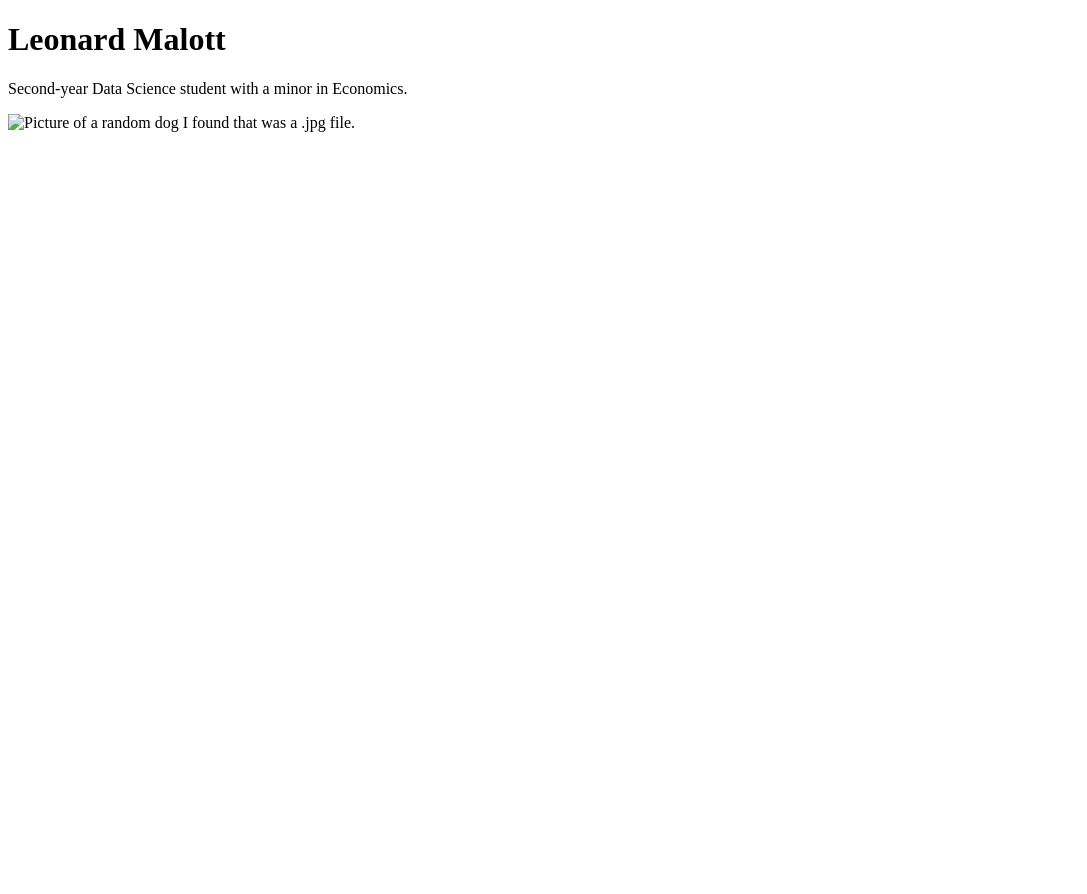
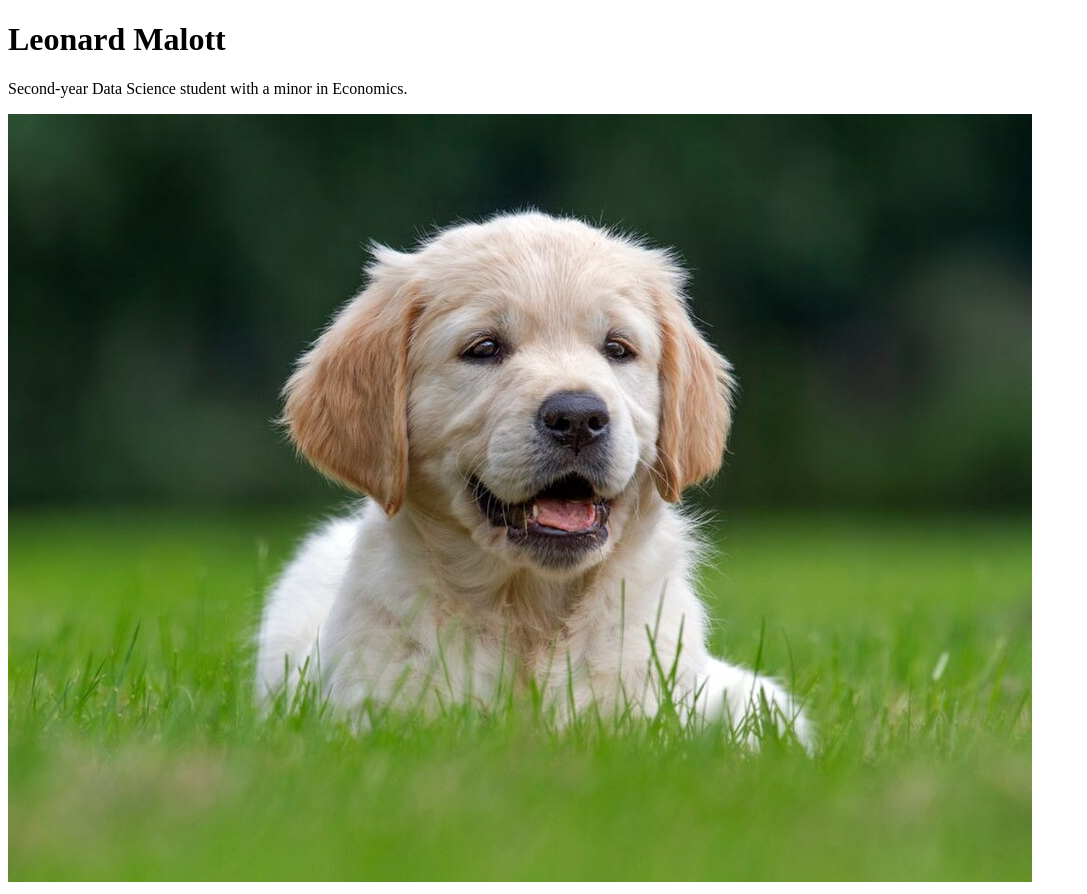
Before and after one commit to lmalottucsd/portfolio, a plain HTML site: page index.html in a window 1280 px wide. Shown: the whole page, without its empty margins (0-1087 px from the left). Before the commit the page ends 800 px from the top, so only its background shows below. Drawn offline with Linux system fonts and the light colour scheme.

Commit message:
Update index.html

```diff
--- a/index.html
+++ b/index.html
@@ -8,6 +8,6 @@
 <body>
     <h1>Leonard Malott</h1>
     <p>Second-year Data Science student with a minor in Economics.</p>
-    <img src="images/dog.jpg" alt="Picture of a random dog I found that was a .jpg file.">
+    <img src="images/dog_pic.jpg" alt="Picture of a random dog I found that was a .jpg file.">
 </body>
 </html>
```
